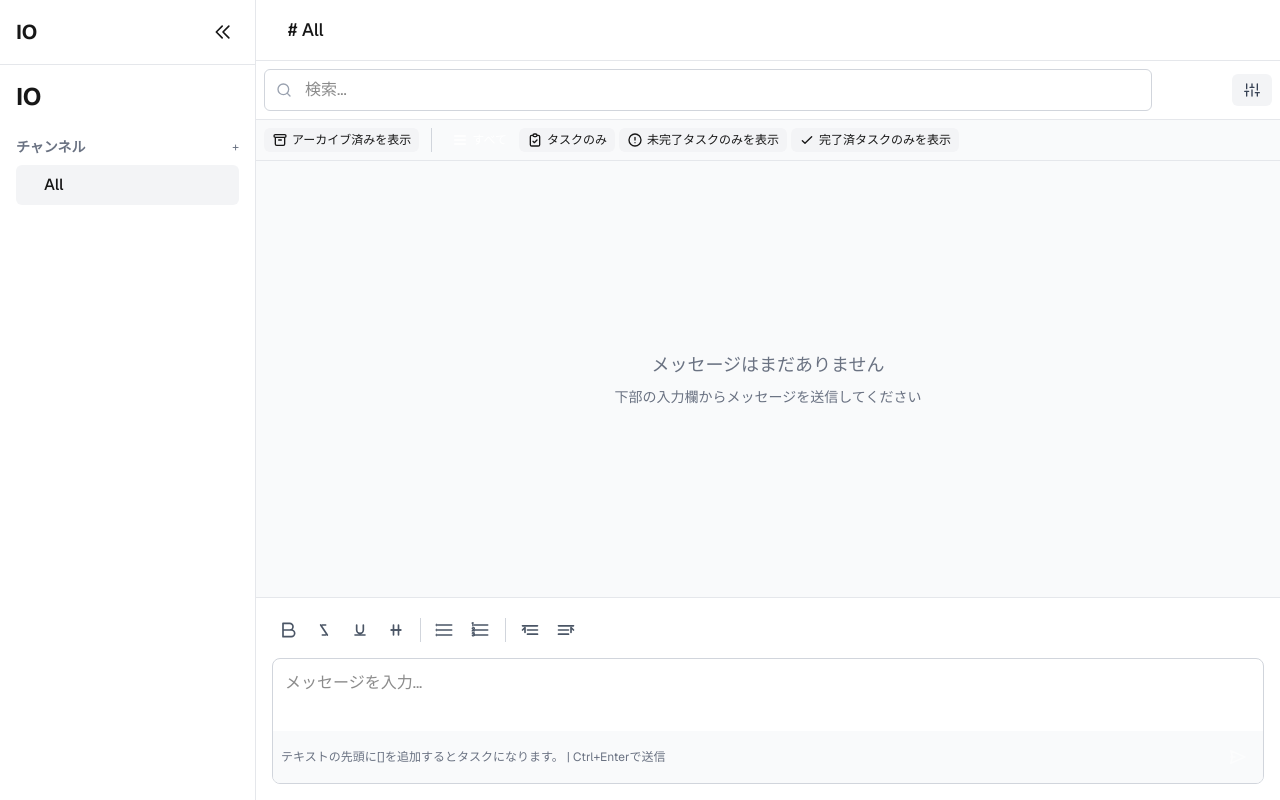
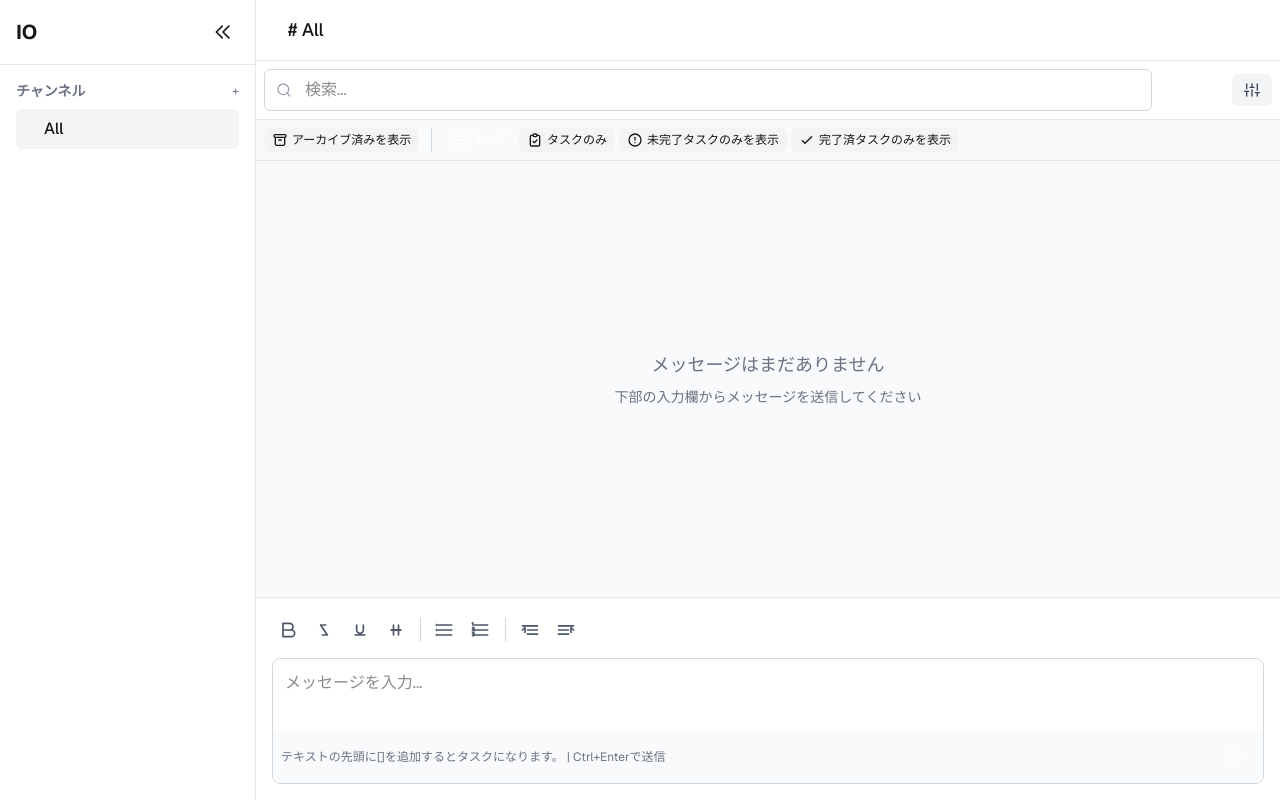
Before and after one commit to udus122/io-demo, a Next.js app: page / in a window 1280 px wide. Built offline with nearby package versions, Linux system fonts and the light colour scheme.

Commit message:
fix: remove unnecessary header from Sidebar component

```diff
--- a/src/components/layout/Sidebar.tsx
+++ b/src/components/layout/Sidebar.tsx
@@ -42,8 +42,6 @@
 
   return (
     <div className="flex flex-col h-full p-4">
-      <h1 className="text-2xl font-bold mb-6 text-primary">IO</h1>
-
       {/* チャンネルリスト */}
       <div>
         <div className="flex justify-between items-center mb-2">
```
